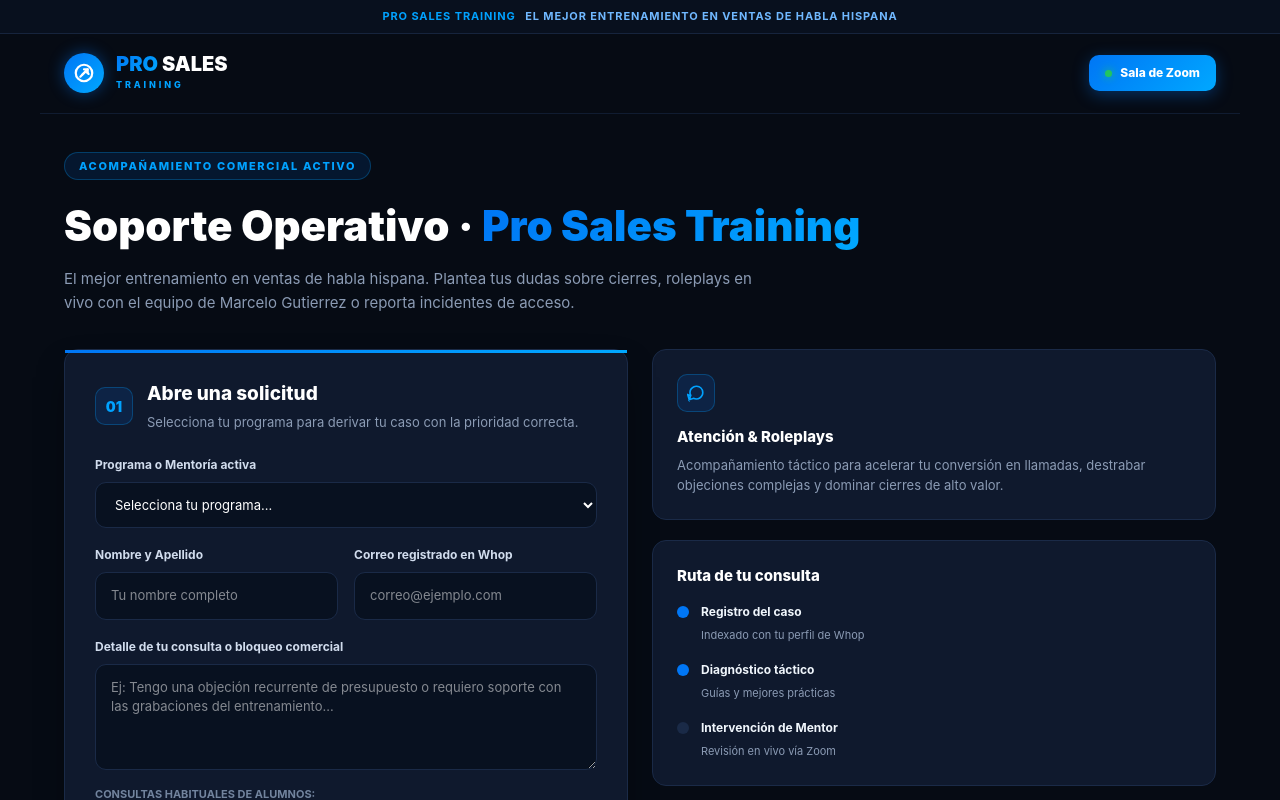
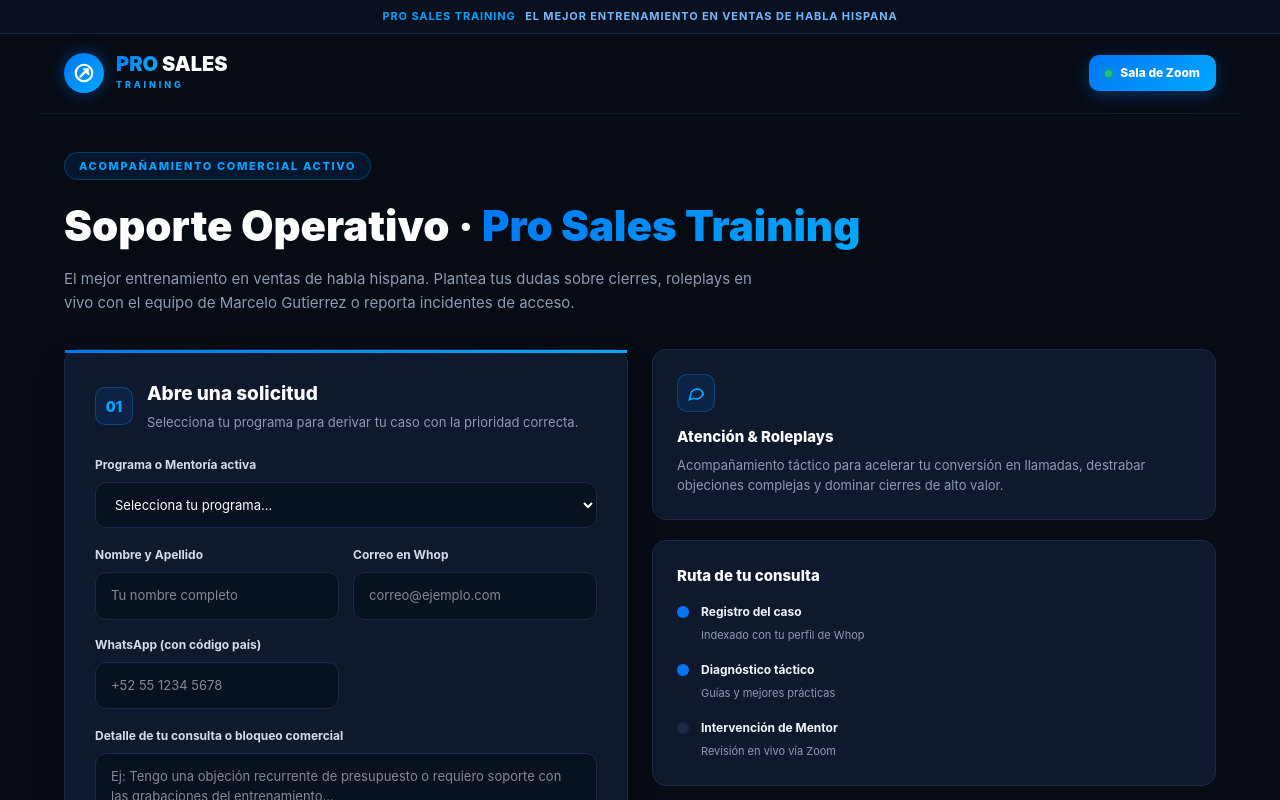
Before and after one commit to emicortes-hub/serve-happiness, a Next.js app: page /experiences/1 in a window 1280 px wide. Shown: the top 800 px of the page. Built offline with nearby package versions, Linux system fonts and the light colour scheme.

Commit message:
Agregar campo de WhatsApp del alumno en soporte y Telegram

```diff
--- a/app/api/support/ticket/route.ts
+++ b/app/api/support/ticket/route.ts
@@ -17,7 +17,7 @@
 export async function POST(req: Request) {
   try {
     const body = await req.json();
-    const { caseId, name, email, program, message, type } = body;
+    const { caseId, name, email, whatsapp, program, message, type } = body;
 
     const token = process.env.TELEGRAM_BOT_TOKEN;
     const chatId = process.env.TELEGRAM_CHAT_ID;
@@ -30,6 +30,10 @@
       );
     }
 
+    const cleanPhone = (whatsapp || '').replace(/[^0-9]/g, '');
+    const waLink = cleanPhone ? `https://wa.me/${cleanPhone}` : null;
+    const waText = waLink ? `<a href="${waLink}">${whatsapp}</a>` : (whatsapp || 'No especificado');
+
     const isEscalation = type === 'escalation';
 
     const text = isEscalation
@@ -37,6 +41,7 @@
         `🆔 <b>Caso:</b> <code>${caseId}</code>\n` +
         `👤 <b>Alumno:</b> ${name}\n` +
         `📧 <b>Email:</b> ${email}\n` +
+        `📱 <b>WhatsApp:</b> ${waText}\n` +
         `📚 <b>Programa:</b> ${program}\n` +
         `📝 <b>Consulta / Bloqueo:</b>\n<i>"${message}"</i>\n\n` +
         `⚠️ <i>Requiere revisión directa de mentores.</i>`
@@ -44,6 +49,7 @@
         `🆔 <b>Caso:</b> <code>${caseId}</code>\n` +
         `👤 <b>Alumno:</b> ${name}\n` +
         `📧 <b>Email:</b> ${email}\n` +
+        `📱 <b>WhatsApp:</b> ${waText}\n` +
         `📚 <b>Programa:</b> ${program}\n` +
         `📝 <b>Detalle:</b>\n<i>"${message}"</i>`;
 
@@ -54,6 +60,7 @@
         chat_id: chatId,
         text: text,
         parse_mode: 'HTML',
+        disable_web_page_preview: true,
       }),
     });
 
--- a/app/experiences/[experienceId]/page.tsx
+++ b/app/experiences/[experienceId]/page.tsx
@@ -22,6 +22,7 @@
   const [program, setProgram] = useState('');
   const [name, setName] = useState('');
   const [email, setEmail] = useState('');
+  const [whatsapp, setWhatsapp] = useState('');
   const [message, setMessage] = useState('');
 
   const [hasSubmitted, setHasSubmitted] = useState(false);
@@ -64,6 +65,7 @@
           caseId: currentCode,
           name: name.trim(),
           email: email.trim(),
+          whatsapp: whatsapp.trim(),
           program,
           message: message.trim(),
           type: payloadType,
@@ -165,7 +167,7 @@
             <div style={{ fontSize: '20px', fontWeight: 900, lineHeight: 1 }}>
               <span
                 style={{
-                  background: 'linear-gradient(135deg, #0076f5 0%, #00a8ff 100%)',
+                  background: 'linear-gradient(135deg, #0076f5 0%, #00b4ff 100%)',
                   WebkitBackgroundClip: 'text',
                   WebkitTextFillColor: 'transparent',
                 }}
@@ -344,8 +346,8 @@
                 <div
                   style={{
                     display: 'grid',
-                    gridTemplateColumns: 'repeat(auto-fit, minmax(220px, 1fr))',
-                    columnGap: '16px',
+                    gridTemplateColumns: 'repeat(auto-fit, minmax(180px, 1fr))',
+                    columnGap: '14px',
                     rowGap: '16px',
                     marginBottom: '18px',
                   }}
@@ -375,13 +377,36 @@
                   </div>
                   <div style={{ minWidth: 0 }}>
                     <label style={{ display: 'block', fontSize: '12px', fontWeight: 700, marginBottom: '8px', color: '#d1dced' }}>
-                      Correo registrado en Whop
+                      Correo en Whop
                     </label>
                     <input
                       type="email"
                       placeholder="correo@ejemplo.com"
                       value={email}
                       onChange={(e) => setEmail(e.target.value)}
+                      required
+                      style={{
+                        width: '100%',
+                        boxSizing: 'border-box',
+                        border: '1px solid #1a2a47',
+                        borderRadius: '11px',
+                        backgroundColor: '#081120',
+                        padding: '13px 15px',
+                        color: '#ffffff',
+                        outline: 'none',
+                        fontSize: '13px',
+                      }}
+                    />
+                  </div>
+                  <div style={{ minWidth: 0 }}>
+                    <label style={{ display: 'block', fontSize: '12px', fontWeight: 700, marginBottom: '8px', color: '#d1dced' }}>
+                      WhatsApp (con código país)
+                    </label>
+                    <input
+                      type="tel"
+                      placeholder="+52 55 1234 5678"
+                      value={whatsapp}
+                      onChange={(e) => setWhatsapp(e.target.value)}
                       required
                       style={{
                         width: '100%',
@@ -630,7 +655,7 @@
                 }}
               >
                 <svg viewBox="0 0 24 24" fill="none" stroke="currentColor" strokeWidth="2.2" style={{ width: '18px', height: '18px' }}>
-                  <path d="M21 11.5a8.4 8.4 0 0 1-.9 3.8 8.5 8.5 0 0 1-7.6 4.7 8.4 8.4 0 0 1-3.8-.9L3 21l1.9-5.7a8.4 8.4 0 0 1-3.8-.9L3 21l1.9-5.7a8.4 8.4 0 0 1-.9-3.8 8.5 8.5 0 0 1 4.7-7.6 8.4 8.4 0 0 1 3.8-.9h.5a8.5 8.5 0 0 1 8 8v.5Z" />
+                  <path d="M21 11.5a8.4 8.4 0 0 1-.9 3.8 8.5 8.5 0 0 1-7.6 4.7 8.4 8.4 0 0 1-3.8-.9L3 21l1.9-5.7a8.4 8.4 0 0 1 4.7-7.6 8.4 8.4 0 0 1 3.8-.9h.5a8.5 8.5 0 0 1 8 8v.5Z" />
                 </svg>
               </div>
               <h3 style={{ fontSize: '15px', fontWeight: 800, margin: '0 0 6px', color: '#ffffff' }}>
```
